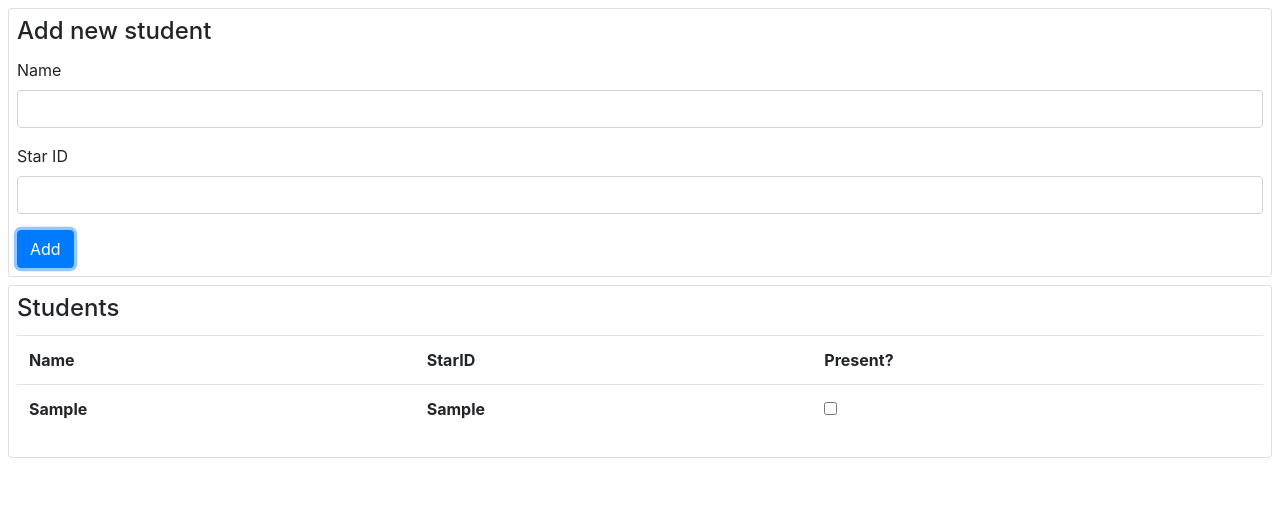
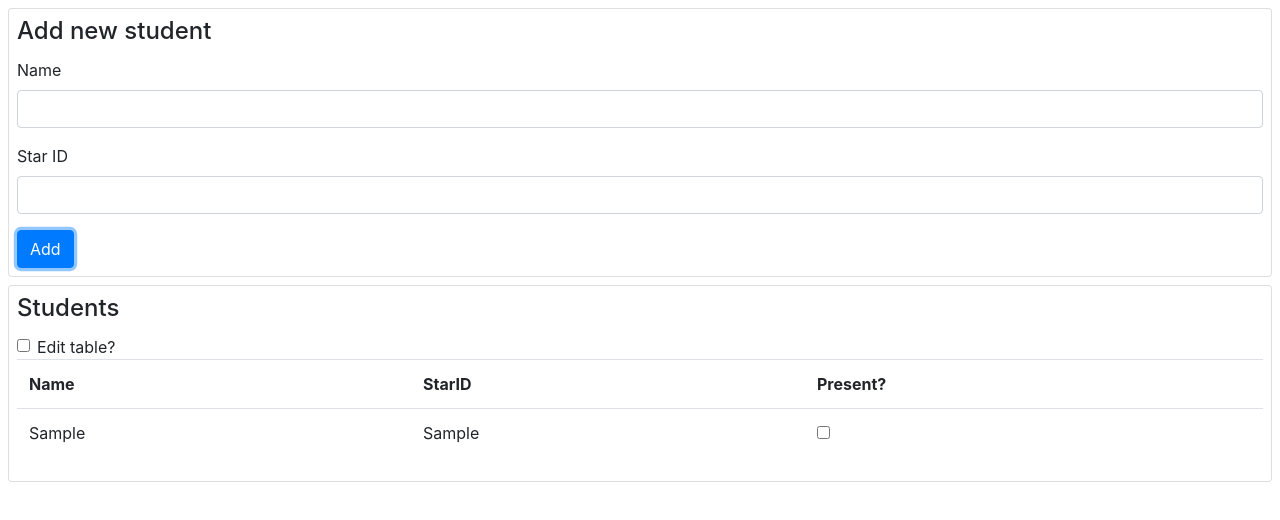
Before and after one commit to duong117/lab8, a Vue app: page / in a window 1280 px wide. Both pictures are taken after typing "Sample", "Sample" into the empty fields and a click on the button "Add". Shown: the top 520 px of the page. Built offline with nearby package versions, Linux system fonts and the light colour scheme.

Commit message:
Student form and student table

```diff
--- a/src/App.vue
+++ b/src/App.vue
@@ -1,7 +1,11 @@
 <template>
   <div id="app">
     <NewStudentForm v-on:student-added="newStudentAdded"></NewStudentForm>
-    <StudentTable v-bind:students="students"> c-on:student-present="studentArrivedOrLeft></StudentTable>
+    <StudentTable
+            v-bind:students="students"
+            v-on:student-present="studentArrivedOrLeft"
+            v-on:delete-student="studentDeleted">
+    </StudentTable>
     <StudentMessage v-bind:message="message" v-bind:name="name"></StudentMessage>
   </div>
 </template>
@@ -36,6 +40,9 @@ export default {
     studentArrivedOrLeft(student){
       this.message=student.present?'Welcome,':'Goodbye,'
       this.name=student.name
+    },
+    studentDeleted(student){
+      this.students=this.students.filter(function (s) {return s!=student})
     }
   }
 }
--- a/src/components/StudentRow.vue
+++ b/src/components/StudentRow.vue
@@ -1,10 +1,30 @@
 <template>
-
+    <tr>
+        <td>{{student.name}}</td>
+        <td>{{student.starID}}</td>
+        <td><input type="checkbox" v-model="student.present" v-on:change="checked(student)"></td>
+        <td v-show="edit">
+            <img class="delete-icon" v-on:click="deleteStudent(student)" src="@/assets/delete.png">
+        </td>
+    </tr>
 </template>
 
 <script>
     export default {
-        name: "StudentRow"
+        name: "StudentTable",
+        props:{
+            student:Object,
+            edit:Boolean
+        },
+        methods:{
+            checked(student){
+                this.$emit('student-present',student)
+            },
+            deleteStudent(student){
+                if(confirm(`Delete ${student.name}?`))
+                this.$emit('delete-student',student)
+            }
+        }
     }
 </script>
 
--- a/src/components/StudentTable.vue
+++ b/src/components/StudentTable.vue
@@ -2,6 +2,11 @@
     <div>
     <div class="card student-list m-2 p-2">
             <h4 class="card-title">Students</h4>
+        <div class="edit-table-toggle form-check">
+            <input id="edit-table" type="checkbox" class="form-check-input" v-model="editTable">
+            <label for="edit-table" class="form-check-label"> Edit table?</label>
+        </div>
+
             <div id="student-table">
                 <table class="table">
                     <tr>
@@ -9,12 +14,14 @@
                         <th>StarID</th>
                         <th>Present?</th>
                     </tr>
+                    <StudentRow
+                            v-for="student in students" v-bind:key="student.name"
+                            v-bind:student="student"
+                            v-bind:edit="editTable"
+                            v-on:student-present="studentArrivedOrLeft"
+                            v-on:delete-student="studentDeleted">
 
-                    <tr v-for="student in students" v-bind:class="'present-'+student.present" >
-                        <td>{{student.name}}</td>
-                        <td>{{student.starID}}</td>
-                        <td> <input type="checkbox" v-model="student.present" v-on:change="checked(student)"></td>
-                    </tr>
+                    </StudentRow>
                 </table>
             </div>
         </div>
@@ -23,14 +30,19 @@
 
 
 <script>
+    import StudentRow from '@/components/StudentRow.vue'
    export default{
        name:'StudentTable',
+       components:{StudentRow},
        props:{
            students:Array
        },
        methods:{
-           checked(student){
+           studentArrivedOrLeft(student){
                this.$emit('student-present',student)
+           },
+           studentDeleted(student){
+               this.$emit('delete-student',student)
            }
        }
    }
```
Also changed, not shown: src/assets/delete.png (added).
